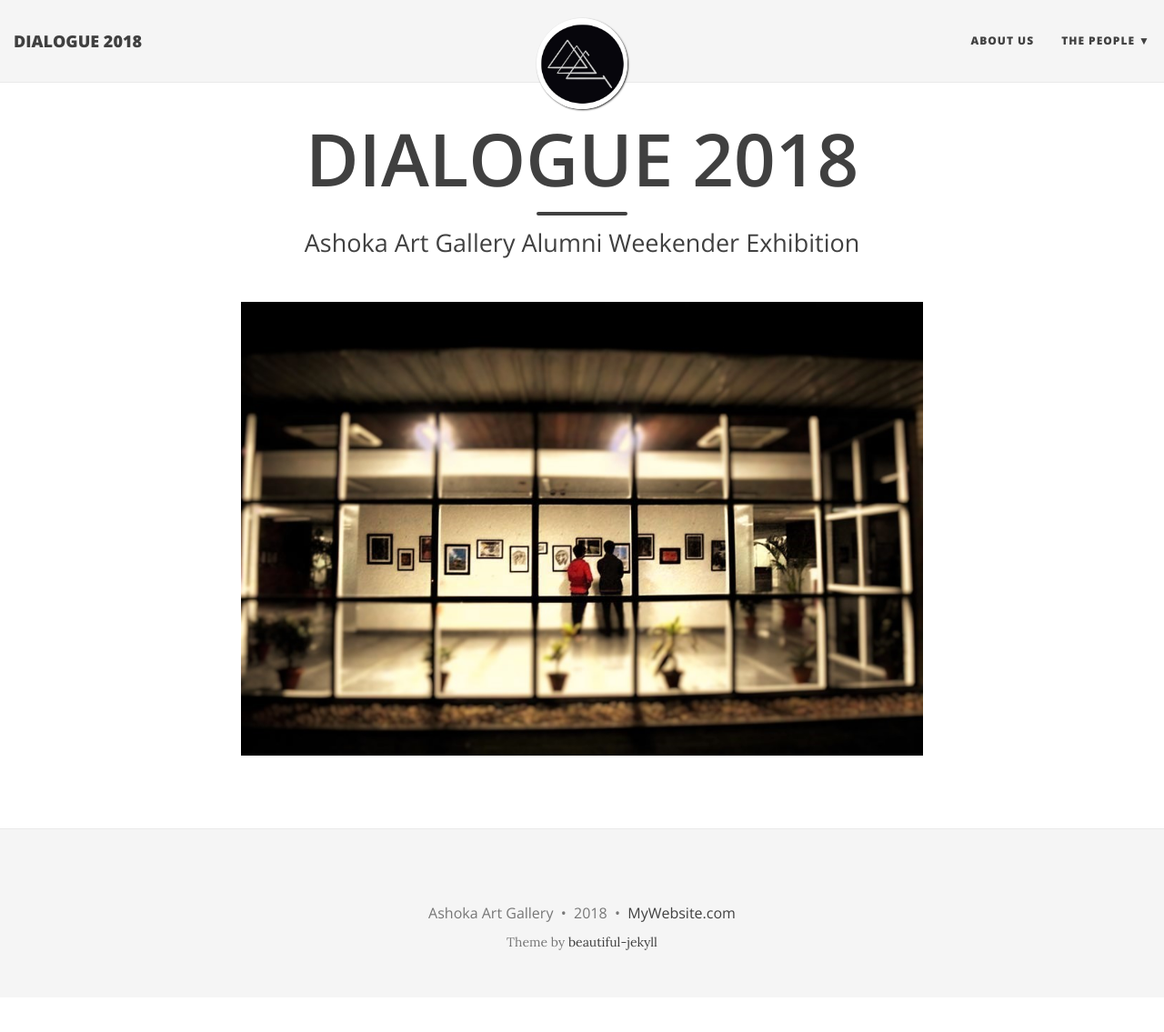
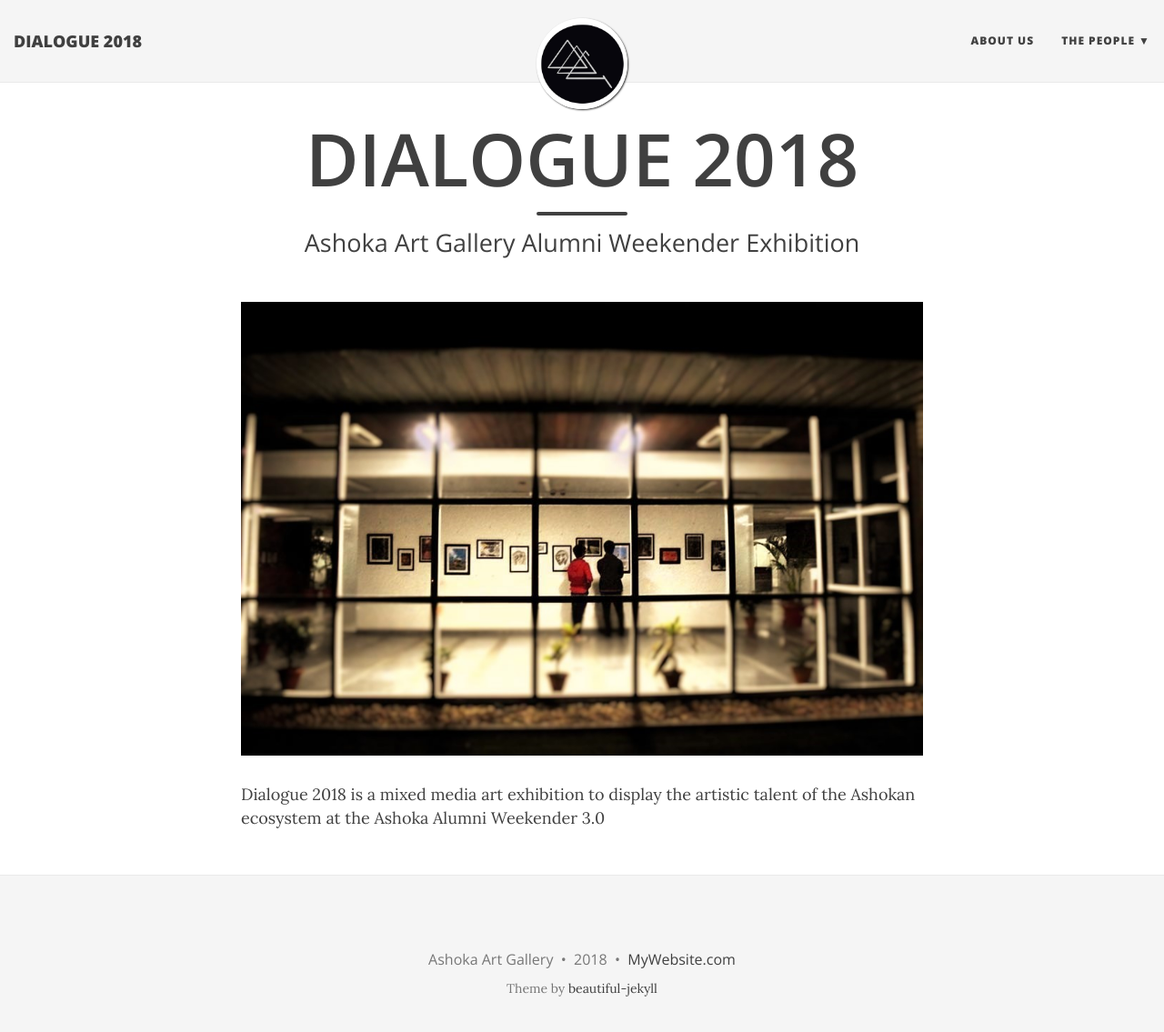
Before and after one commit to dialogue2018/dialogue2018.github.io, a Jekyll site: the page built from index.html, in a window 1280 px wide and 1148 px high. Shown: the top 1135 px of the window at 91% size. Built offline with Jekyll 4.4.1, drawn with Linux system fonts in a browser that asks for light colours; nearby versions of some CDN libraries; the list of posts is cut into pages by our own code.

Commit message:
Update index.html

```diff
--- a/index.html
+++ b/index.html
@@ -7,3 +7,5 @@
 ---
  <p align="center">
 <img src="../../img/Dialogue Home.jpg"></p>
+
+Dialogue 2018 is a mixed media art exhibition to display the artistic talent of the Ashokan ecosystem at the Ashoka Alumni Weekender 3.0
```
